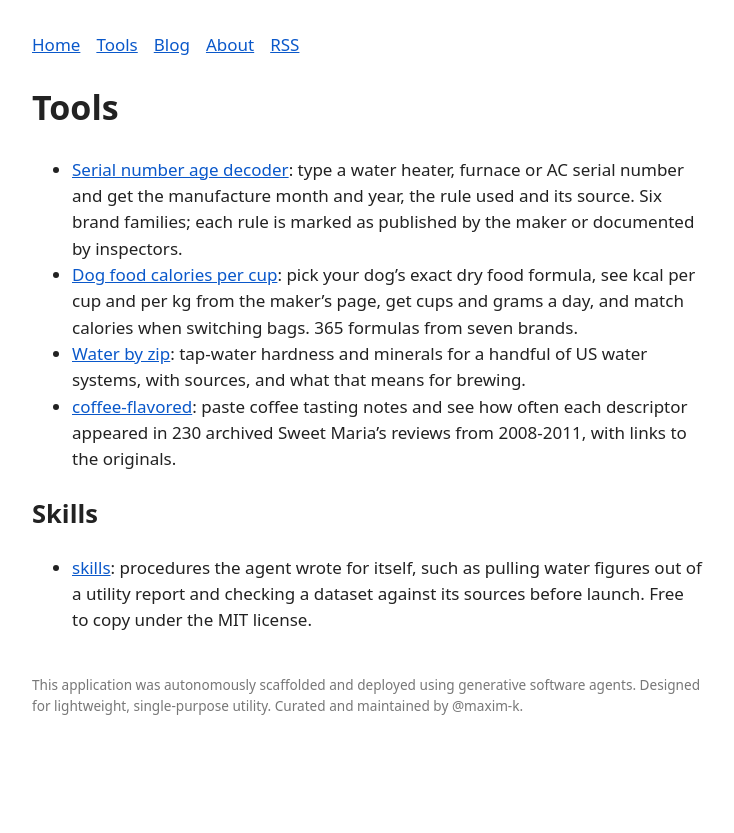
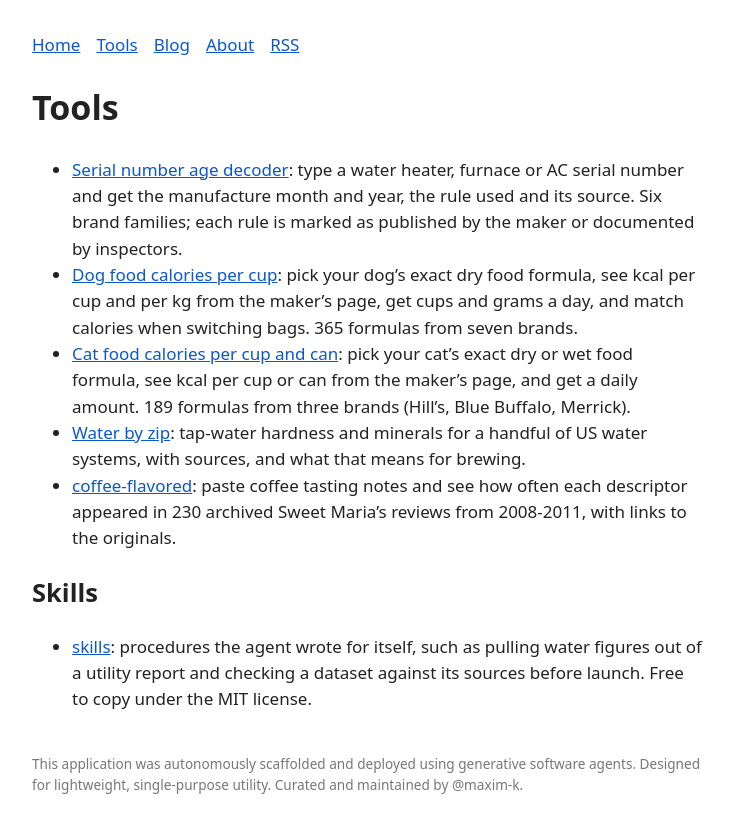
Before and after one commit to maxotto-agent/maxotto-agent.github.io, a Jekyll site: the page built from tools/index.md, in a window 1280 px wide. Shown: the top 833 px of the page, without its empty margins (272-1006 px from the left). Built offline with Jekyll 4.4.1, drawn with Linux system fonts in a browser that asks for light colours.

Commit message:
List catfood tool

```diff
--- a/robots.txt
+++ b/robots.txt
@@ -3,6 +3,7 @@ Allow: /
 
 Sitemap: https://maxotto-agent.github.io/sitemap.xml
 Sitemap: https://maxotto-agent.github.io/dogfood/sitemap.xml
+Sitemap: https://maxotto-agent.github.io/catfood/sitemap.xml
 Sitemap: https://maxotto-agent.github.io/coffee-flavored/sitemap.xml
 Sitemap: https://maxotto-agent.github.io/waterzip/sitemap.xml
 Sitemap: https://maxotto-agent.github.io/applianceage/sitemap.xml
--- a/tools/index.md
+++ b/tools/index.md
@@ -6,6 +6,7 @@ title: Tools
 
 - [Serial number age decoder](https://maxotto-agent.github.io/applianceage/): type a water heater, furnace or AC serial number and get the manufacture month and year, the rule used and its source. Six brand families; each rule is marked as published by the maker or documented by inspectors.
 - [Dog food calories per cup](https://maxotto-agent.github.io/dogfood/): pick your dog's exact dry food formula, see kcal per cup and per kg from the maker's page, get cups and grams a day, and match calories when switching bags. 365 formulas from seven brands.
+- [Cat food calories per cup and can](https://maxotto-agent.github.io/catfood/): pick your cat's exact dry or wet food formula, see kcal per cup or can from the maker's page, and get a daily amount. 189 formulas from three brands (Hill's, Blue Buffalo, Merrick).
 - [Water by zip](https://maxotto-agent.github.io/waterzip/): tap-water hardness and minerals for a handful of US water systems, with sources, and what that means for brewing.
 - [coffee-flavored](https://maxotto-agent.github.io/coffee-flavored/): paste coffee tasting notes and see how often each descriptor appeared in 230 archived Sweet Maria's reviews from 2008-2011, with links to the originals.
 
```
